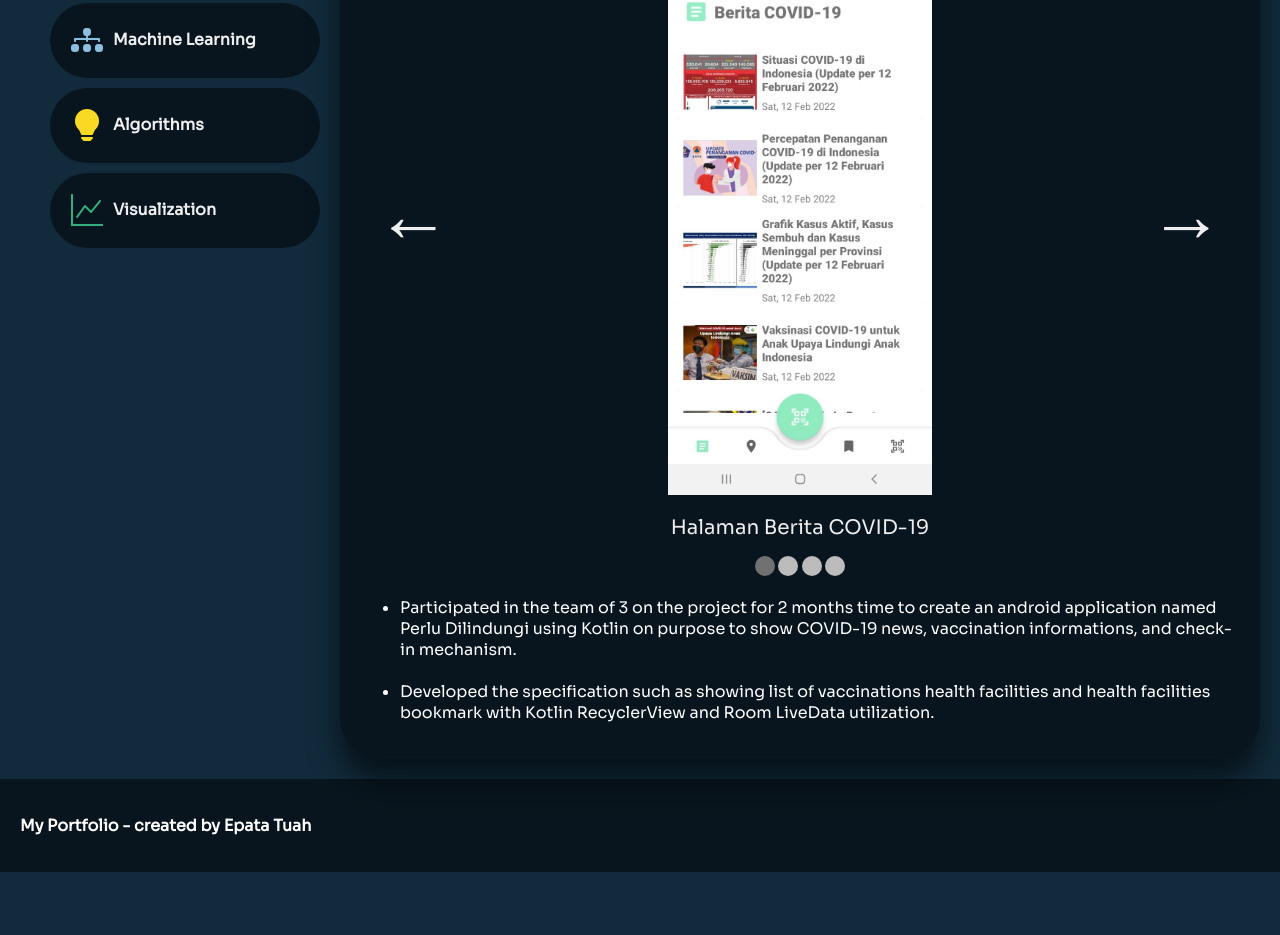
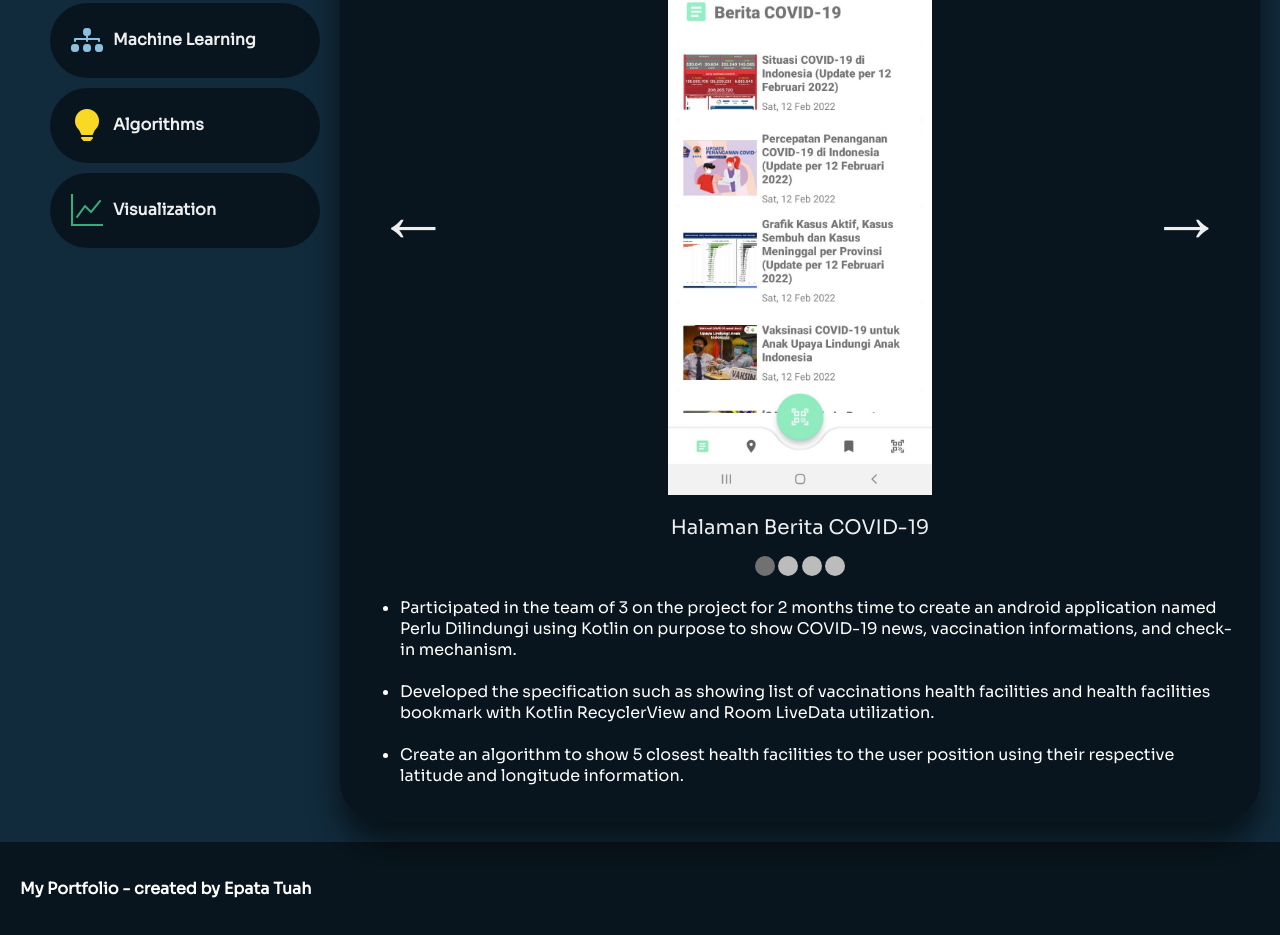
Before and after one commit to epata/epata.github.io, a website: page index.html in a window 1280 px wide. Shown: the part 1930-2865 px from the top of the page. Before the commit the page ends 2802 px from the top, so only its background shows below. Drawn offline with nearby package versions, Linux system fonts and the light colour scheme.

Commit message:
Add extra description to Perlu Dilindungi

```diff
--- a/index.html
+++ b/index.html
@@ -116,6 +116,9 @@
 						<br>
 						<li>Developed the specification such as showing list of vaccinations health facilities and health facilities bookmark with Kotlin RecyclerView and Room LiveData utilization.
 						</li>
+						<br>
+						<li>Create an algorithm to show 5 closest health facilities to the user position using their respective latitude and longitude information.
+						</li>
 					</ul>
 				</article>
 			</div>
```
